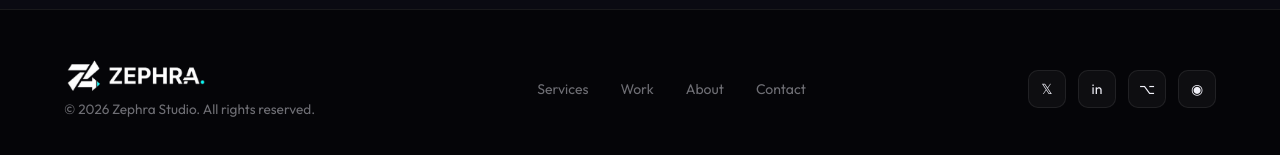
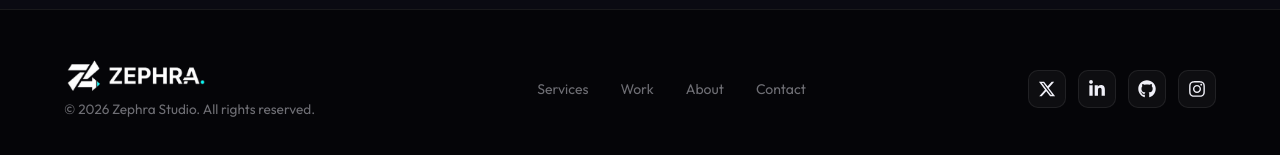
Before and after one commit to xIfe3/zephra, a Next.js app: page / in a window 1280 px wide. Shown: the part 10035-10190 px from the top of the page. Built offline with nearby package versions, Linux system fonts and the light colour scheme.

Commit message:
updated the socails for the footer

```diff
--- a/components/Footer.tsx
+++ b/components/Footer.tsx
@@ -1,4 +1,11 @@
 "use client";
+
+import {
+  FaXTwitter,
+  FaLinkedinIn,
+  FaGithub,
+  FaInstagram,
+} from "react-icons/fa6";
 
 const Footer = () => (
   <footer
@@ -55,14 +62,32 @@ const Footer = () => (
     {/* Socials */}
     <div style={{ display: "flex", gap: "0.75rem" }}>
       {[
-        { label: "𝕏", title: "Twitter" },
-        { label: "in", title: "LinkedIn" },
-        { label: "⌥", title: "GitHub" },
-        { label: "◉", title: "Dribbble" },
+        {
+          icon: <FaXTwitter size={18} />,
+          title: "X",
+          href: "https://x.com/zephradev",
+        },
+        {
+          icon: <FaLinkedinIn size={18} />,
+          title: "LinkedIn",
+          href: "https://linkedin.com/company/zephradev",
+        },
+        {
+          icon: <FaGithub size={18} />,
+          title: "GitHub",
+          href: "https://github.com/zephradev",
+        },
+        {
+          icon: <FaInstagram size={18} />,
+          title: "Instagram",
+          href: "https://www.instagram.com/zephradev/",
+        },
       ].map((s) => (
         <a
           key={s.title}
-          href="#"
+          href={s.href}
+          target="_blank"
+          rel="noopener noreferrer"
           title={s.title}
           style={{
             width: 38,
@@ -91,7 +116,7 @@ const Footer = () => (
               "rgba(255,255,255,0.04)";
           }}
         >
-          {s.label}
+          {s.icon}
         </a>
       ))}
     </div>
--- a/package.json
+++ b/package.json
@@ -9,9 +9,11 @@
     "lint": "eslint"
   },
   "dependencies": {
+    "lucide-react": "^0.577.0",
     "next": "16.1.6",
     "react": "19.2.3",
     "react-dom": "19.2.3",
+    "react-icons": "^5.6.0",
     "resend": "^6.9.3"
   },
   "devDependencies": {
```
Also changed, not shown: .claude/settings.local.json (added), 1 other file (tests, documents, lock files or other folders).
